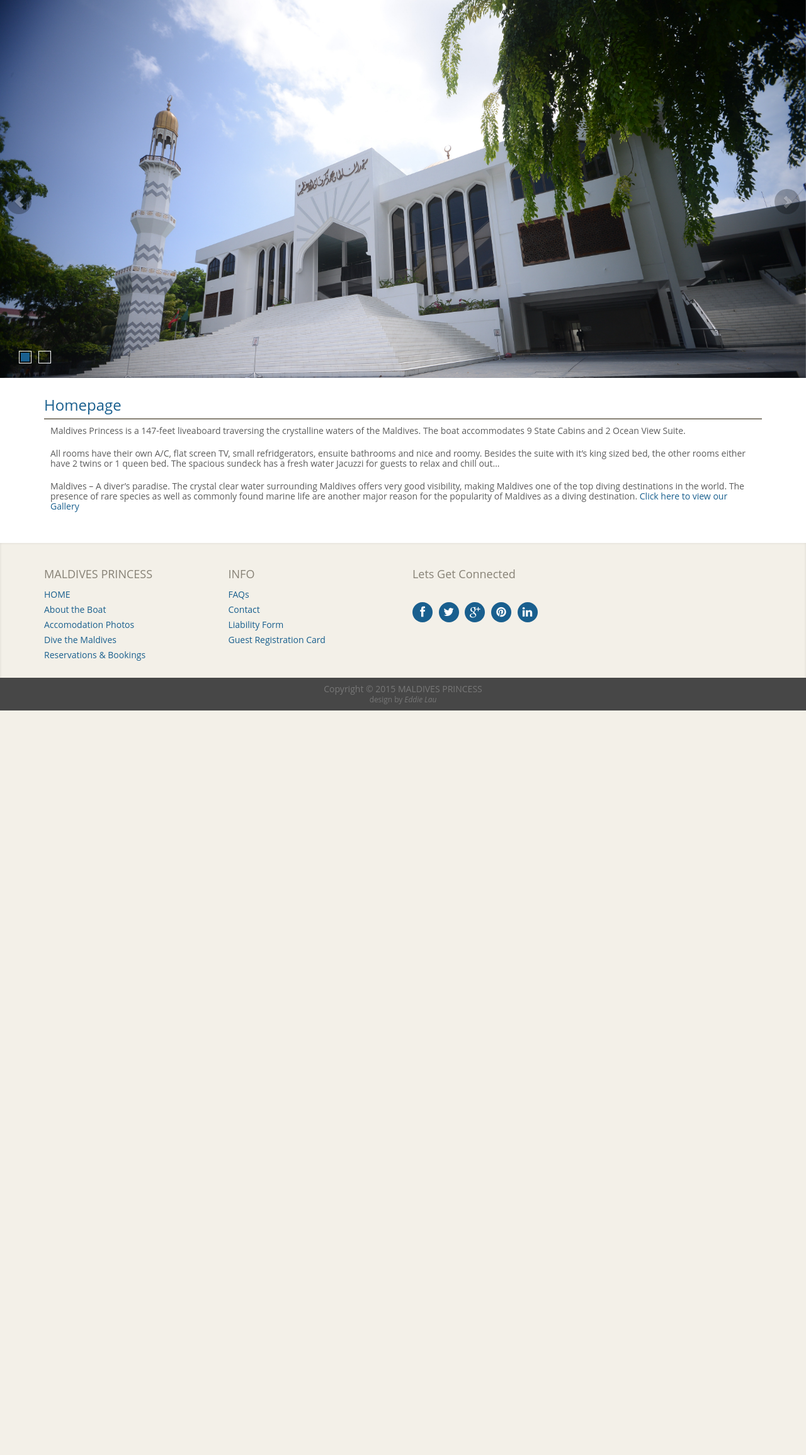
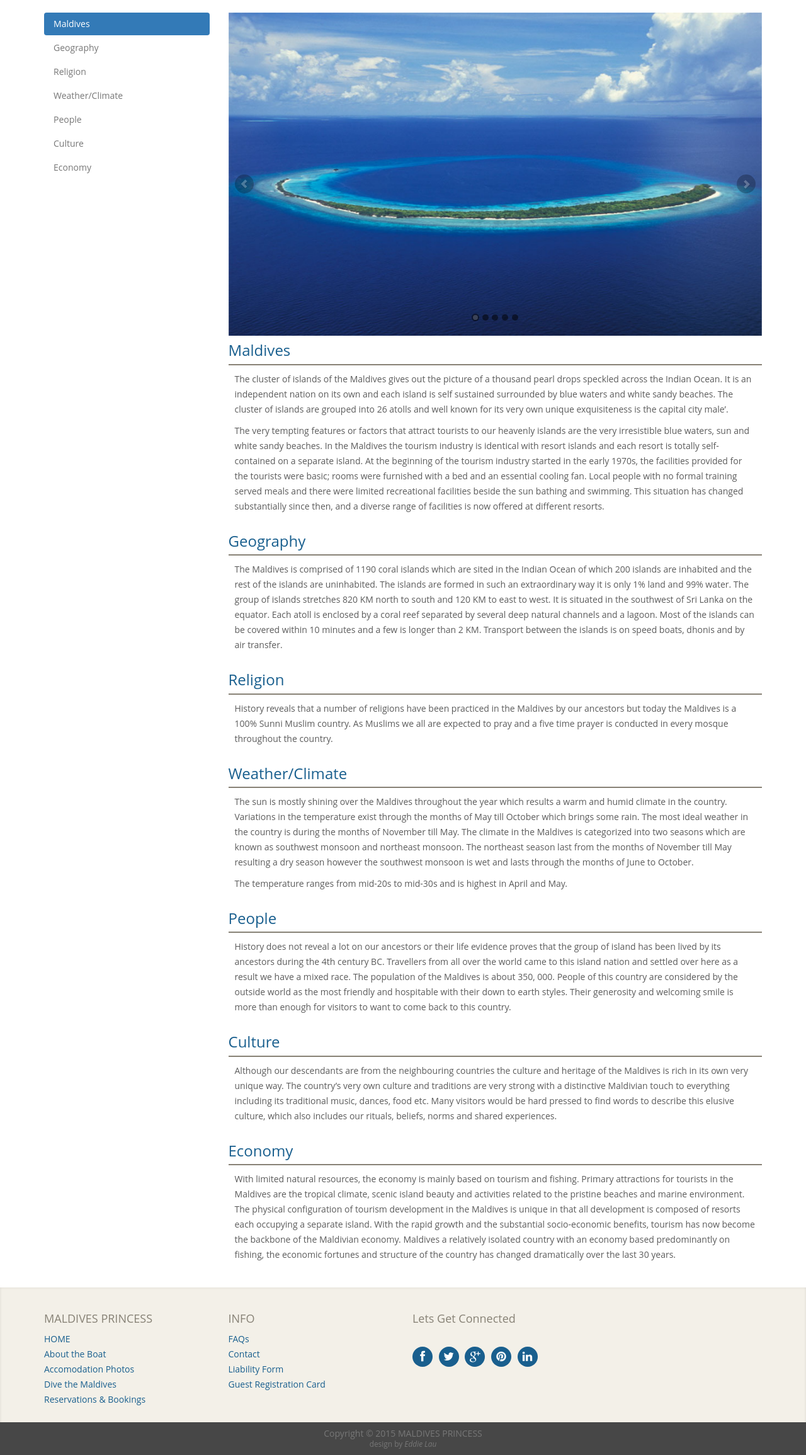
Before and after one commit to EddieLau0402/project_website, a PHP site: page /index.php?main=about_maldives in a window 1280 px wide. Shown: the part 113-2423 px from the top of the page at 63% size. Before the commit the page ends 1241 px from the top, so only its background shows below. Run offline with PHP 8.4, Linux system fonts and the light colour scheme; some web fonts are replaced.

Commit message:
create a new page[about_maldives].

```diff
--- a/asset/css/index.css
+++ b/asset/css/index.css
@@ -1,6 +1,6 @@
 #top-banner {margin: 0 auto;}
 
-#top-banner .carousel-control {
+#top-banner .carousel-control, #about-maldives-slider .carousel-control {
   width: 40px;
   height: 40px;
   margin: 0 10px;
@@ -40,6 +40,28 @@
   background-color: #195f8e;
   display: block;
 }
+#about-maldives-slider .carousel-control {
+  width: 30px;
+  height: 30px;
+  padding-top: 8px;
+  font-size: 14px;
+}
+#about-maldives-slider .carousel-indicators li {
+  padding: 2px;
+  background-color: rgba(0, 0, 0, 0.5);
+  border: none;
+}
+#about-maldives-slider .carousel-indicators li.active span {
+  width: 8px;
+  height: 8px;
+  background-color: rgba(255, 255, 255, 0.2);
+  display: block;
+  border-radius: 50%;
+  -ms-border-radius: 50%; /* IE 9 */
+  -moz-border-radius: 50%; /* Firefox 4 */
+  -webkit-border-radius: 50%; /* Safari 和 Chrome */
+  -o-border-radius: 50%; /* Opera */
+}
 
 #container .content {margin: 20px auto;}
 #container section {padding: 10px 0;}
@@ -49,8 +71,9 @@
   color: #195f8e;
 }
 #container section p {
-  margin: 10px 0 20px;
+  margin: 10px 0;
   padding: 0 10px;
+  line-height: 24px;
   color: #5c5c5c;
 }
 #container .welcome a.cabin-view {color: #195f8e;}
--- a/footer.php
+++ b/footer.php
@@ -41,7 +41,6 @@
       </div>
     </div>
   </div>
-
   <!-- Copyright -->
   <div class="copyright">
     <div class="container">
--- a/header.php
+++ b/header.php
@@ -7,7 +7,7 @@
 <header>
   <div class="container">
     <!-- Logo -->
-    <div id="logo" class="col-lg-2 col-md-2 col-sm-2 col-xs-2">
+    <div id="logo" class="col-lg-2 col-md-2 col-sm-2 col-xs-12">
       <a href="#"></a>
     </div>
 
@@ -25,16 +25,17 @@
         <!-- Nav items -->
         <div class="collapse navbar-collapse" id="main-nav-menu">
           <ul class="nav navbar-nav">
+            <li><a href="index.php?main=about_maldives">About Maldives</a></li>
+            <li><a href="#">About Resorts</a></li>
+            <li><a href="#">Dive The Maldives</a></li>
+            <li><a href="#">Reservation &amp; Booking</a></li>
             <li>
-              <a href="#" class="dropdown-toggle" data-toggle="dropdown" data-hover="dropdown" data-delay="100">Categories <span class="caret"></span></a>
+              <a href="#" class="dropdown-toggle" data-toggle="dropdown" data-hover="dropdown" data-delay="100">Contact Us</a>
               <ul class="dropdown-menu" role="menu">
-                <li><a href="#">cate-1</a></li>
-                <li><a href="#">cate-2</a></li>
-                <li><a href="#">cate-3</a></li>
+                <li><span class="contact-tel glyphicon glyphicon-phone-alt"></span>+ 960 332 5994</li>
+                <li><a class="contact-email" href="mailto:dive@maldivesafari.com"><span class="glyphicon glyphicon-envelope"></span> dive@maldivesafari.com</a></li>
               </ul>
             </li>
-            <li><a>About Us</a></li>
-            <li><a>Contact Us</a></li>
           </ul>
         </div>
       </div>
--- a/index.php
+++ b/index.php
@@ -4,7 +4,38 @@
  *
  * @author Eddie
  */
+
+define('ROOT_PATH', dirname(__FILE__));
+// define('CSS_PATH', ROOT_PATH . "/asset/css");
+// define('JS_PATH', ROOT_PATH . "/asset/js");
+define('CSS_PATH', "asset/css");
+define('JS_PATH', "asset/js");
+define('PAGE_PATH', ROOT_PATH . "/pages");
+
+$display = array();
+$page = strtolower(trim($_GET['main']));
+switch ($page) {
+	case 'about_maldives':
+		$display = array(
+			'cssFiles' => array('index.css'),
+			'jsFiles' => array(),
+			'page' => "about_maldives.php",
+		);
+		break;
+
+	default: // home page.
+		$display = array(
+			'cssFiles' => array("index.css"),
+			// 'jsFiles' => array("index_home.js"),
+			'jsFiles' => array(),
+			'page' => "home.php",
+		);
+		break;
+}
+
 ?>
+
+
 <!DOCTYPE html>
 <html lang="en" xmlns="http://www.w3.org/1999/xhtml">
 <head>
@@ -25,134 +56,32 @@
 <link rel="stylesheet" href="./asset/css/font-awesome-ie7.min.css">
 <link rel="stylesheet" href="./asset/css/init.css">
 
-<link rel="stylesheet" href="./asset/css/index.css">
+
+<?php
+if (isset($display['cssFiles']) && !empty($display['cssFiles']))
+	foreach ($display['cssFiles'] as $cssFile)
+		echo "<link rel=\"stylesheet\" href=\"" . CSS_PATH . "/{$cssFile}\">\n";
+?>
+
 </head>
 
 <body>
   <script src="./asset/js/jquery-1.11.1.min.js"></script>
 
   <!-- Header -->
-  <header>
-    <div class="container">
-      <!-- Logo -->
-  	  <div id="logo" class="col-lg-2 col-md-2 col-sm-2 col-xs-12">
-  	    <a href="#"></a>
-  	  </div>
-
-  	  <!-- Nav-bar -->
-  	  <nav id="nav" class="navbar navbar-default col-lg-10 col-md-10 col-sm-10 col-xs-12" role="navigation">
-  	    <div class="container-fluid">
-  	      <!-- Small icon -->
-  	      <div class="navbar-header">
-            <button type="button" class="navbar-toggle collapsed" data-toggle="collapse" data-target="#main-nav-menu">
-              <span class="icon-bar"></span>
-              <span class="icon-bar"></span>
-              <span class="icon-bar"></span>
-            </button>
-          </div>
-          <!-- Nav items -->
-          <div class="collapse navbar-collapse" id="main-nav-menu">
-            <ul class="nav navbar-nav">
-              <li><a href="#">About Maldives</a></li>
-              <li><a href="#">About Resorts</a></li>
-              <li><a href="#">Dive The Maldives</a></li>
-              <li><a href="#">Reservation &amp; Booking</a></li>
-              <li>
-                <a href="#" class="dropdown-toggle" data-toggle="dropdown" data-hover="dropdown" data-delay="100">Contact Us</a>
-                <ul class="dropdown-menu" role="menu">
-                  <li><span class="contact-tel glyphicon glyphicon-phone-alt"></span>+ 960 332 5994</li>
-                  <li><a class="contact-email" href="mailto:dive@maldivesafari.com"><span class="glyphicon glyphicon-envelope"></span> dive@maldivesafari.com</a></li>
-                </ul>
-              </li>
-            </ul>
-          </div>
-        </div>
-      </nav>
-  	</div>
-  </header>
+  <?php include(dirname(__FILE__) . "/header.php"); ?>
 
   <!-- Container -->
   <div id="container">
-    <!-- Slide banner -->
-    <div id="top-banner" class="carousel slide" data-ride="carousel">
-      <!-- Indicators -->
-      <ol class="carousel-indicators">
-        <li data-target="#top-banner" data-slide-to="0" class="active"><span></span></li>
-        <li data-target="#top-banner" data-slide-to="1" class=""><span></span></li>
-      </ol>
-      <!-- Banner-images -->
-      <div class="carousel-inner" role="listbox">
-        <div class="item active"><img src="./asset/img/DSC_5719.jpg" /></div>
-        <div class="item"><img src="./asset/img/DSC_5755.jpg" /></div>
-      </div>
-      <!-- Controls -->
-      <a class="left carousel-control glyphicon glyphicon-chevron-left" href="#top-banner" role="button" data-slide="prev">
-        <span class="sr-only">Previous</span>
-      </a>
-      <a class="right carousel-control glyphicon glyphicon-chevron-right" href="#top-banner" role="button" data-slide="next">
-        <span class="sr-only">Next</span>
-      </a>
-    </div>
-
-    <!-- Content -->
-    <div class="content">
-      <div class="container">
-        <section class="welcome ">
-      	  <h3>Homepage</h3>
-      	  <p>Maldives Princess is a 147-feet liveaboard traversing the crystalline waters of the Maldives. The boat accommodates 9 State Cabins and 2 Ocean View Suite.</p>
-          <p>All rooms have their own A/C, flat screen TV, small refridgerators, ensuite bathrooms and nice and roomy. Besides the suite with it’s king sized bed, the other rooms either have 2 twins or 1 queen bed. The spacious sundeck has a fresh water Jacuzzi for guests to relax and chill out…</p>
-          <p>Maldives – A diver’s paradise. The crystal clear water surrounding Maldives offers very good visibility, making Maldives one of the top diving destinations in the world. The presence of rare species as well as commonly found marine life are another major reason for the popularity of Maldives as a diving destination. <a class="cabin-view" href="http://maldivesprincess.com/gallery/cabin-view/" title="Cabin View">Click here to view our Gallery</a></p>
-        </section>
-      </div>
-    </div>
-
+  <?php
+  if (isset($display['page']) && !empty($display['page']))
+  	include(PAGE_PATH . "/{$display['page']}");
+  ?>
   </div>
 
   <!-- Footer -->
-  <footer>
-  	<div class="footer-content">
-  	  <div class="container">
-  	    <div class="row">
-  	      <div class="col-sm-3">
-  	        <h4>MALDIVES PRINCESS</h4>
-  	      	<ul>
-  	      	  <li><a href="#">HOME</a></li>
-  	      	  <li><a href="#">About the Boat</a></li>
-  	      	  <li><a href="#">Accomodation Photos</a></li>
-  	      	  <li><a href="#">Dive the Maldives</a></li>
-  	      	  <li><a href="#">Reservations & Bookings</a></li>
-  	      	</ul>
-  	      </div>
-  	      <div class="col-sm-3">
-  	        <h4>INFO</h4>
-  	      	<ul>
-  	      	  <li><a href="#">FAQs</a></li>
-  	      	  <li><a href="#">Contact</a></li>
-  	      	  <li><a href="#">Liability Form</a></li>
-  	      	  <li><a href="#">Guest Registration Card</a></li>
-  	      	</ul>
-  	      </div>
-  	      <div class="col-sm-3">
-  	      	<h4>Lets Get Connected</h4>
-  	      	<div class="social-profiles">
-  	      	  <a class="icon-facebook" data-toggle="tooltip" data-placement="top" title="Facebook"></a>
-  	      	  <a class="icon-twitter" data-toggle="tooltip" data-placement="top" title="Twitter"></a>
-  	      	  <a class="icon-google-plus" data-toggle="tooltip" data-placement="top" title="Google Plus"></a>
-  	      	  <a class="icon-pinterest" data-toggle="tooltip" data-placement="top" title="Pinterest"></a>
-  	      	  <a class="icon-linkedin" data-toggle="tooltip" data-placement="top" title="Linkedin"></a>
-  	      	</div>
-  	      </div>
-  	    </div>
-  	  </div>
-  	</div>
-  	<!-- Copyright -->
-    <div class="copyright">
-  	  <div class="container">
-  	    <p>Copyright &copy; 2015 MALDIVES PRINCESS</p>
-  	    <span><small>design by <em>Eddie Lau</em></small></span>
-  	  </div>
-    </div>
-  </footer>
+  <?php include(dirname(__FILE__) . "/footer.php"); ?>
+
 
   <!-- Just for debugging purposes. Don't actually copy these 2 lines! -->
   <!--[if lt IE 9]><script src="./asset/js/ie8-responsive-file-warning.js"></script><![endif]-->
@@ -174,5 +103,11 @@
     });
   </script>
 
+  <?php
+  if (isset($display['jsFiles']) && !empty($display['jsFiles']))
+	foreach ($display['jsFiles'] as $jsFile)
+		echo "<script src=\"" . JS_PATH . "/{$jsFile}\"></script>\n";
+  ?>
+
 </body>
 </html>
--- /dev/null
+++ b/pages/about_maldives.php
@@ -0,0 +1,96 @@
+<?php
+/**
+ * About Maldives page.
+ *
+ * @author Eddie
+ */
+?>
+<div class="content">
+  <div class="container">
+    <div class="row">
+      <!-- Left column -->
+      <article id="left-column" class="col-lg-3 col-md-4 col-sm-12 col-xs-12">
+      	<div class="side-bar affix hidden-xs hidden-sm" data-spy="affix" data-offset-top="60" data-offset-bottom="200">
+      	  <ul class="nav nav-pills nav-stacked" role="tablist">
+      	    <li class="active" role="presentation"><a>Maldives</a></li>
+      	    <li role="presentation"><a>Geography</a></li>
+      	    <li role="presentation"><a>Religion</a></li>
+      	    <li role="presentation"><a>Weather/Climate</a></li>
+      	    <li role="presentation"><a>People</a></li>
+      	    <li role="presentation"><a>Culture</a></li>
+      	    <li role="presentation"><a>Economy</a></li>
+      	  </ul>
+      	</div>
+      </article>
+
+      <!-- Main-wrapper -->
+      <article id="main-wrapper" class="col-lg-9 col-md-8 col-sm-12 col-xs-12">
+        <!-- Slide banner -->
+		<div id="about-maldives-slider" class="carousel slide" data-ride="carousel">
+		  <!-- Indicators -->
+		  <ol class="carousel-indicators">
+		    <li data-target="#about-maldives-slider" data-slide-to="0" class="active"><span></span></li>
+		    <li data-target="#about-maldives-slider" data-slide-to="1" class=""><span></span></li>
+		    <li data-target="#about-maldives-slider" data-slide-to="2" class=""><span></span></li>
+		    <li data-target="#about-maldives-slider" data-slide-to="3" class=""><span></span></li>
+		    <li data-target="#about-maldives-slider" data-slide-to="4" class=""><span></span></li>
+		  </ol>
+		  <!-- Banner-images -->
+		  <div class="carousel-inner" role="listbox">
+		    <div class="item active"><img src="./asset/img/about_Maldives_1.jpg" /></div>
+		    <div class="item"><img src="./asset/img/about_Maldives_3.jpg" /></div>
+		    <div class="item"><img src="./asset/img/about_Maldives_5.jpg" /></div>
+		    <div class="item"><img src="./asset/img/about_Maldives_2.jpg" /></div>
+		    <div class="item"><img src="./asset/img/about_Maldives_4.jpg" /></div>
+		  </div>
+		  <!-- Controls -->
+		  <a class="left carousel-control glyphicon glyphicon-chevron-left" href="#about-maldives-slider" role="button" data-slide="prev">
+		    <span class="sr-only">Previous</span>
+		  </a>
+		  <a class="right carousel-control glyphicon glyphicon-chevron-right" href="#about-maldives-slider" role="button" data-slide="next">
+		    <span class="sr-only">Next</span>
+		  </a>
+		</div>
+
+	    <section class="">
+	  	  <h3>Maldives</h3>
+	  	  <p>The cluster of islands of the Maldives gives out the picture of a thousand pearl drops speckled across the Indian Ocean. It is an independent nation on its own and each island is self sustained surrounded by blue waters and white sandy beaches. The cluster of islands are grouped into 26 atolls and well known for its very own unique exquisiteness is the capital city male’.</p>
+	  	  <p>The very tempting features or factors that attract tourists to our heavenly islands are the very irresistible blue waters, sun and white sandy beaches. In the Maldives the tourism industry is identical with resort islands and each resort is totally self-contained on a separate island. At the beginning of the tourism industry started in the early 1970s, the facilities provided for the tourists were basic; rooms were furnished with a bed and an essential cooling fan. Local people with no formal training served meals and there were limited recreational facilities beside the sun bathing and swimming. This situation has changed substantially since then, and a diverse range of facilities is now offered at different resorts.</p>
+	  	</section>
+
+	  	<section>
+	  	  <h3>Geography</h3>
+	  	  <p>The Maldives is comprised of 1190 coral islands which are sited in the Indian Ocean of which 200 islands are inhabited and the rest of the islands are uninhabited. The islands are formed in such an extraordinary way it is only 1% land and 99% water. The group of islands stretches 820 KM north to south and 120 KM to east to west. It is situated in the southwest of Sri Lanka on the equator. Each atoll is enclosed by a coral reef separated by several deep natural channels and a lagoon. Most of the islands can be covered within 10 minutes and a few is longer than 2 KM. Transport between the islands is on speed boats, dhonis and by air transfer.</p>
+	  	</section>
+
+	  	<section>
+	  	  <h3>Religion</h3>
+	  	  <p>History reveals that a number of religions have been practiced in the Maldives by our ancestors but today the Maldives is a 100% Sunni Muslim country. As Muslims we all are expected to pray and a five time prayer is conducted in every mosque throughout the country.</p>
+	  	</section>
+
+	  	<section>
+	  	  <h3>Weather/Climate</h3>
+	  	  <p>The sun is mostly shining over the Maldives throughout the year which results a warm and humid climate in the country. Variations in the temperature exist through the months of May till October which brings some rain. The most ideal weather in the country is during the months of November till May. The climate in the Maldives is categorized into two seasons which are known as southwest monsoon and northeast monsoon. The northeast season last from the months of November till May resulting a dry season however the southwest monsoon is wet and lasts through the months of June to October.</p>
+	  	  <p>The temperature ranges from mid-20s to mid-30s and is highest in April and May.</p>
+	  	</section>
+
+	  	<section>
+	  	  <h3>People</h3>
+	  	  <p>History does not reveal a lot on our ancestors or their life evidence proves that the group of island has been lived by its ancestors during the 4th century BC. Travellers from all over the world came to this island nation and settled over here as a result we have a mixed race. The population of the Maldives is about 350, 000. People of this country are considered by the outside world as the most friendly and hospitable with their down to earth styles. Their generosity and welcoming smile is more than enough for visitors to want to come back to this country.</p>
+	  	</section>
+
+	  	<section>
+	  	  <h3>Culture</h3>
+	  	  <p>Although our descendants are from the neighbouring countries the culture and heritage of the Maldives is rich in its own very unique way. The country’s very own culture and traditions are very strong with a distinctive Maldivian touch to everything including its traditional music, dances, food etc. Many visitors would be hard pressed to find words to describe this elusive culture, which also includes our rituals, beliefs, norms and shared experiences.</p>
+	  	</section>
+
+	  	<section>
+	  	  <h3>Economy</h3>
+	  	  <p>With limited natural resources, the economy is mainly based on tourism and fishing. Primary attractions for tourists in the Maldives are the tropical climate, scenic island beauty and activities related to the pristine beaches and marine environment. The physical configuration of tourism development in the Maldives is unique in that all development is composed of resorts each occupying a separate island. With the rapid growth and the substantial socio-economic benefits, tourism has now become the backbone of the Maldivian economy. Maldives a relatively isolated country with an economy based predominantly on fishing, the economic fortunes and structure of the country has changed dramatically over the last 30 years.</p>
+	  	</section>
+
+      </article>
+
+    </div>
+  </div>
+</div>
```
Also changed, not shown: pages/home.php (added, +39 -0 lines), asset/img/about_Maldives_1.jpg (added), asset/img/about_Maldives_2.jpg (added), asset/img/about_Maldives_3.jpg (added), asset/img/about_Maldives_4.jpg (added), asset/img/about_Maldives_5.jpg (renamed from asset/img/yoga.jpg), 3 other files.
